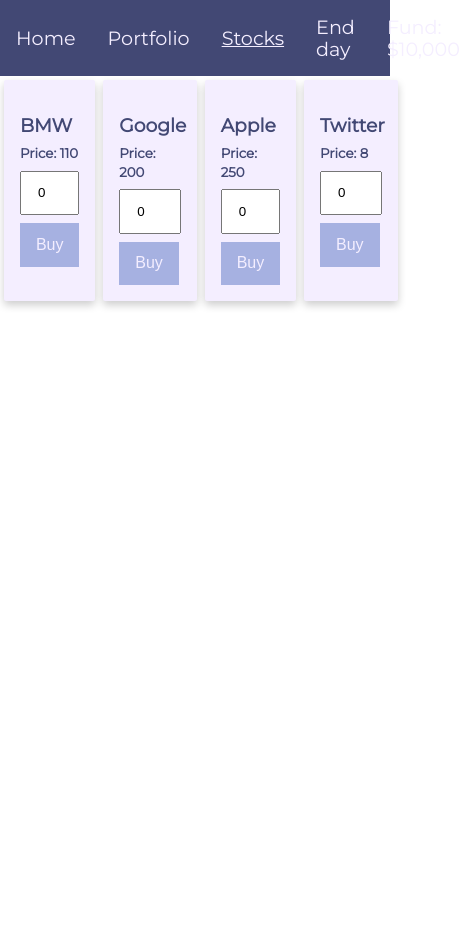
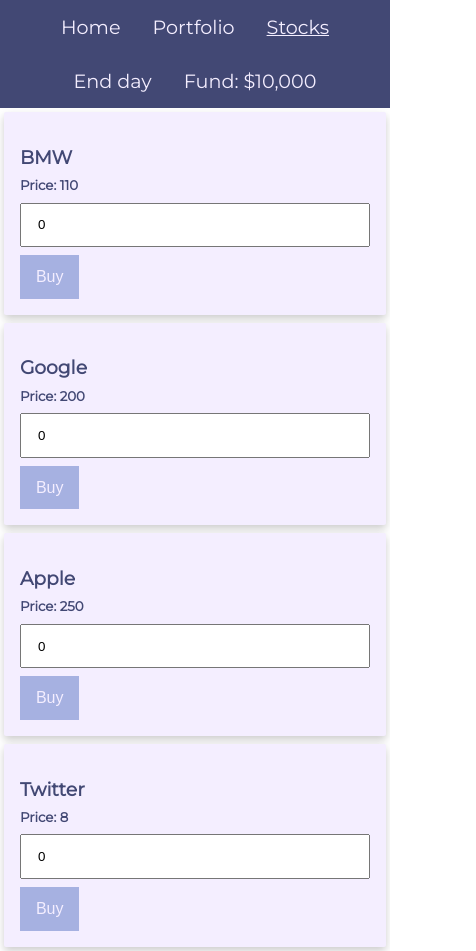
Before and after one commit to huynhhuy1401/vue-stock, a Vue app: page /stocks in a window 390 px wide. Shown: the whole page, 476 px wide, since content can reach past the window. Before the commit the page ends 844 px from the top, so only its background shows below. Built offline with nearby package versions, Linux system fonts and the light colour scheme.

Commit message:
Add resposive media query

```diff
--- a/src/components/stocks/Stock.vue
+++ b/src/components/stocks/Stock.vue
@@ -36,7 +36,6 @@
 <style scoped>
 .panel {
   flex: 0 24%;
-  max-width: 24%;
   padding: 1rem;
   margin: 1%;
   box-shadow: 0 4px 8px 0 rgba(0,0,0,0.2);
--- a/src/views/Portfolio.vue
+++ b/src/views/Portfolio.vue
@@ -23,4 +23,10 @@
 .wrapper {
   display: flex;
 }
+
+@media screen and (max-width: 780px) {
+  .wrapper {
+    flex-direction: column;
+  }
+}
 </style>
--- a/src/views/Stocks.vue
+++ b/src/views/Stocks.vue
@@ -27,4 +27,10 @@
 .wrapper {
   display: flex;
 }
+
+@media (max-width: 780px) {
+  .wrapper {
+    flex-direction: column;
+  }
+}
 </style>
```
